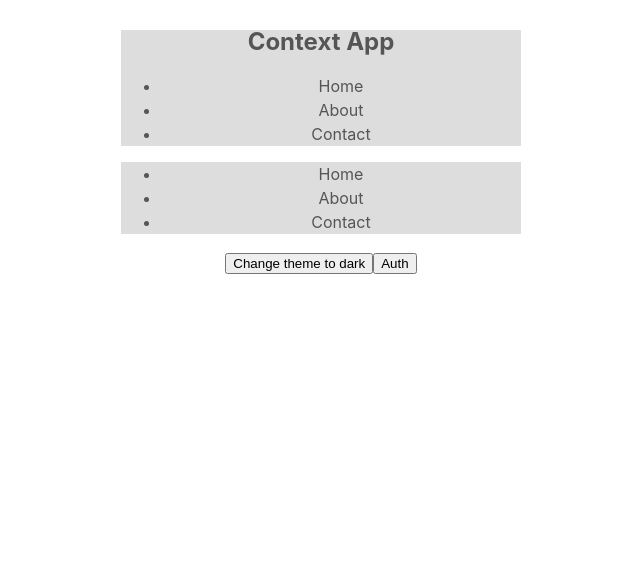
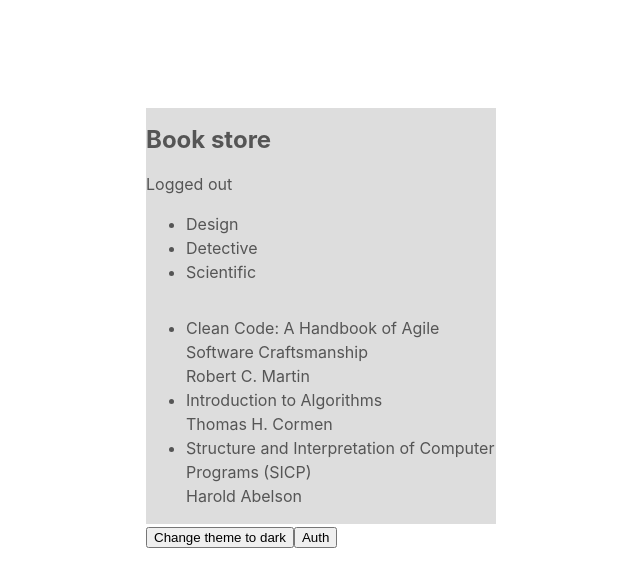
Before and after one commit to TranQuocViet26701/react-context-demo, a React (Vite) app: page / in a window 1280 px wide. Shown: the top 586 px of the page, without its empty margins (319-959 px from the left). Built offline with nearby package versions, Linux system fonts and the light colour scheme.

Commit message:
chore: change style css

```diff
--- a/package.json
+++ b/package.json
@@ -10,13 +10,15 @@
   },
   "dependencies": {
     "react": "^18.2.0",
-    "react-dom": "^18.2.0"
+    "react-dom": "^18.2.0",
+    "uuid": "^8.3.2"
   },
   "devDependencies": {
     "@commitlint/cli": "^17.0.3",
     "@commitlint/config-conventional": "^17.0.3",
     "@types/react": "^18.0.15",
     "@types/react-dom": "^18.0.6",
+    "@types/uuid": "^8.3.4",
     "@vitejs/plugin-react": "^2.0.0",
     "husky": "^8.0.1",
     "sass": "^1.54.4",
--- a/src/App.scss
+++ b/src/App.scss
@@ -1,5 +1,8 @@
 .App {
-  max-width: 400px;
-  margin: 30px auto;
-  text-align: center;
+  width: 350px;
+  height: 80vh;
+  display: flex;
+  flex-direction: column;
+  justify-content: center;
+  margin: 0 auto;
 }
--- a/src/App.tsx
+++ b/src/App.tsx
@@ -1,6 +1,7 @@
 import './App.scss';
 import { BookList, ButtonToggle, Navbar } from './components';
 import AuthContextProvider from './contexts/AuthContext';
+import BookContextProvider from './contexts/BookContext';
 import ThemeContextProvider from './contexts/ThemeContext';
 
 function App() {
@@ -11,7 +12,9 @@ function App() {
       <AuthContextProvider>
         <ThemeContextProvider>
           <Navbar />
-          <BookList />
+          <BookContextProvider>
+            <BookList />
+          </BookContextProvider>
           <ButtonToggle />
         </ThemeContextProvider>
       </AuthContextProvider>
--- a/src/components/BookList/BookList.module.scss
+++ b/src/components/BookList/BookList.module.scss
@@ -1,6 +1,7 @@
 .book-list {
+  width: 100%;
   padding: 20px;
-  margin-bottom: 20px;
+  border-radius: 0 0 50px 50px;
 
   ul {
     padding: 0;
@@ -11,5 +12,15 @@
     padding: 10px;
     margin: 10px auto;
     border-radius: 10px;
+
+    .name {
+      font-weight: 700;
+      text-align: start;
+    }
+
+    .author {
+      text-align: end;
+      font-style: italic;
+    }
   }
 }
--- a/src/components/BookList/index.tsx
+++ b/src/components/BookList/index.tsx
@@ -1,4 +1,5 @@
 import { useContext } from 'react';
+import { BookContext } from '../../contexts/BookContext';
 import { ThemeContext } from '../../contexts/ThemeContext';
 import styles from './BookList.module.scss';
 
@@ -6,6 +7,7 @@ export interface BookListProps {}
 
 export default function BookList(props: BookListProps) {
   const themeContext = useContext(ThemeContext);
+  const { bookList, addBook, removeBook } = useContext(BookContext);
   const { isLightTheme, light, dark } = themeContext;
   const theme = isLightTheme ? light : dark;
 
@@ -15,9 +17,12 @@ export default function BookList(props: BookListProps) {
       style={{ backgroundColor: theme.ui, color: theme.syntax }}
     >
       <ul>
-        <li>Home</li>
-        <li>About</li>
-        <li>Contact</li>
+        {bookList.map((b) => (
+          <li key={b.id}>
+            <div className={styles.name}>{b.name}</div>
+            <div className={styles.author}>{b.author}</div>
+          </li>
+        ))}
       </ul>
     </div>
   );
--- a/src/components/Navbar/Navbar.module.scss
+++ b/src/components/Navbar/Navbar.module.scss
@@ -1,12 +1,51 @@
 .nav-bar {
-  padding: 5px;
+  width: 100%;
+  padding: 25px 20px 0;
+  text-align: center;
+  border-radius: 50px 50px 0 0;
+
+  .row-header {
+    display: flex;
+    align-items: center;
+    justify-content: space-between;
+
+    h1 {
+      margin: 10px;
+    }
+
+    span {
+      border-radius: 50px;
+      border: 1px solid #f5f5f5;
+      padding: 4px 12.5px;
+      font-weight: 700;
+    }
+  }
 
   ul {
     padding: 0;
+    display: flex;
+    justify-content: start;
 
     li {
       display: inline-block;
       margin: 0 10px;
+
+      &.active {
+        position: relative;
+        font-weight: 700;
+      }
+
+      &.active::after {
+        content: "";
+        position: absolute;
+        bottom: 0;
+        left: 50%;
+        width: 7px;
+        height: 7px;
+        border-radius: 100%;
+        transform: translate(-50%, 75%);
+        background-color: #52c41a;
+      }
     }
   }
 }
--- a/src/components/Navbar/index.tsx
+++ b/src/components/Navbar/index.tsx
@@ -1,10 +1,11 @@
 import { useContext } from 'react';
+import { AuthContext } from '../../contexts/AuthContext';
 import { ThemeContext } from '../../contexts/ThemeContext';
 import styles from './Navbar.module.scss';
 
 export default function Navbar() {
-  const themeContext = useContext(ThemeContext);
-  const { isLightTheme, light, dark } = themeContext;
+  const { isLightTheme, light, dark } = useContext(ThemeContext);
+  const { isAuthenticated } = useContext(AuthContext);
   const theme = isLightTheme ? light : dark;
 
   return (
@@ -12,11 +13,16 @@ export default function Navbar() {
       className={styles.navBar}
       style={{ backgroundColor: theme.ui, color: theme.syntax }}
     >
-      <h1>Context App</h1>
+      <div className={styles.rowHeader}>
+        <h1>Book store</h1>
+        <span style={{ borderColor: theme.syntax }}>
+          {isAuthenticated ? 'Logged in' : 'Logged out'}
+        </span>
+      </div>
       <ul>
-        <li>Home</li>
-        <li>About</li>
-        <li>Contact</li>
+        <li className={styles.active}>Design</li>
+        <li>Detective</li>
+        <li>Scientific</li>
       </ul>
     </nav>
   );
--- /dev/null
+++ b/src/contexts/BookContext.tsx
@@ -0,0 +1,64 @@
+import { createContext, useState } from 'react';
+import { v4 as uuid } from 'uuid';
+import { BookContextInterface, BookInterface } from '../@types/book';
+
+const defaultBookContext: BookContextInterface = {
+  bookList: [
+    {
+      id: uuid(),
+      name: 'Clean Code: A Handbook of Agile Software Craftsmanship',
+      author: 'Robert C. Martin',
+    },
+    {
+      id: uuid(),
+      name: 'Introduction to Algorithms',
+      author: 'Thomas H. Cormen',
+    },
+    {
+      id: uuid(),
+      name: 'Structure and Interpretation of Computer Programs (SICP)',
+      author: 'Harold Abelson',
+    },
+  ],
+};
+
+export const BookContext =
+  createContext<BookContextInterface>(defaultBookContext);
+
+export interface BookContextProviderProps {
+  children: React.ReactNode;
+}
+
+export default function BookContextProvider({
+  children,
+}: BookContextProviderProps) {
+  const [bookContext, setBookContext] = useState(defaultBookContext);
+
+  const addBook = (newBook: BookInterface) => {
+    setBookContext((prev) => {
+      return {
+        ...prev,
+        bookList: [...prev.bookList, newBook],
+      };
+    });
+  };
+
+  const removeBook = (id: string) => {
+    const removedBookList = bookContext.bookList.filter(
+      (book) => book.id !== id
+    );
+
+    setBookContext((prev) => {
+      return {
+        ...prev,
+        bookList: [...removedBookList],
+      };
+    });
+  };
+
+  return (
+    <BookContext.Provider value={{ ...bookContext, addBook, removeBook }}>
+      {children}
+    </BookContext.Provider>
+  );
+}
--- a/src/contexts/ThemeContext.tsx
+++ b/src/contexts/ThemeContext.tsx
@@ -4,7 +4,7 @@ import { ThemeContextInterface } from '../@types/theme';
 const defaultThemeContext: ThemeContextInterface = {
   isLightTheme: true,
   light: { syntax: '#555', ui: '#ddd', bg: '#eee' },
-  dark: { syntax: '#ddd', ui: '#333', bg: '#555' },
+  dark: { syntax: '#F5F5F5', ui: 'rgba(0, 0, 0, 0.85)', bg: '#555' },
 };
 
 export const ThemeContext =
```
Also changed, not shown: src/@types/book.d.ts (added, +11 -0 lines), 1 other file (tests, documents, lock files or other folders).
